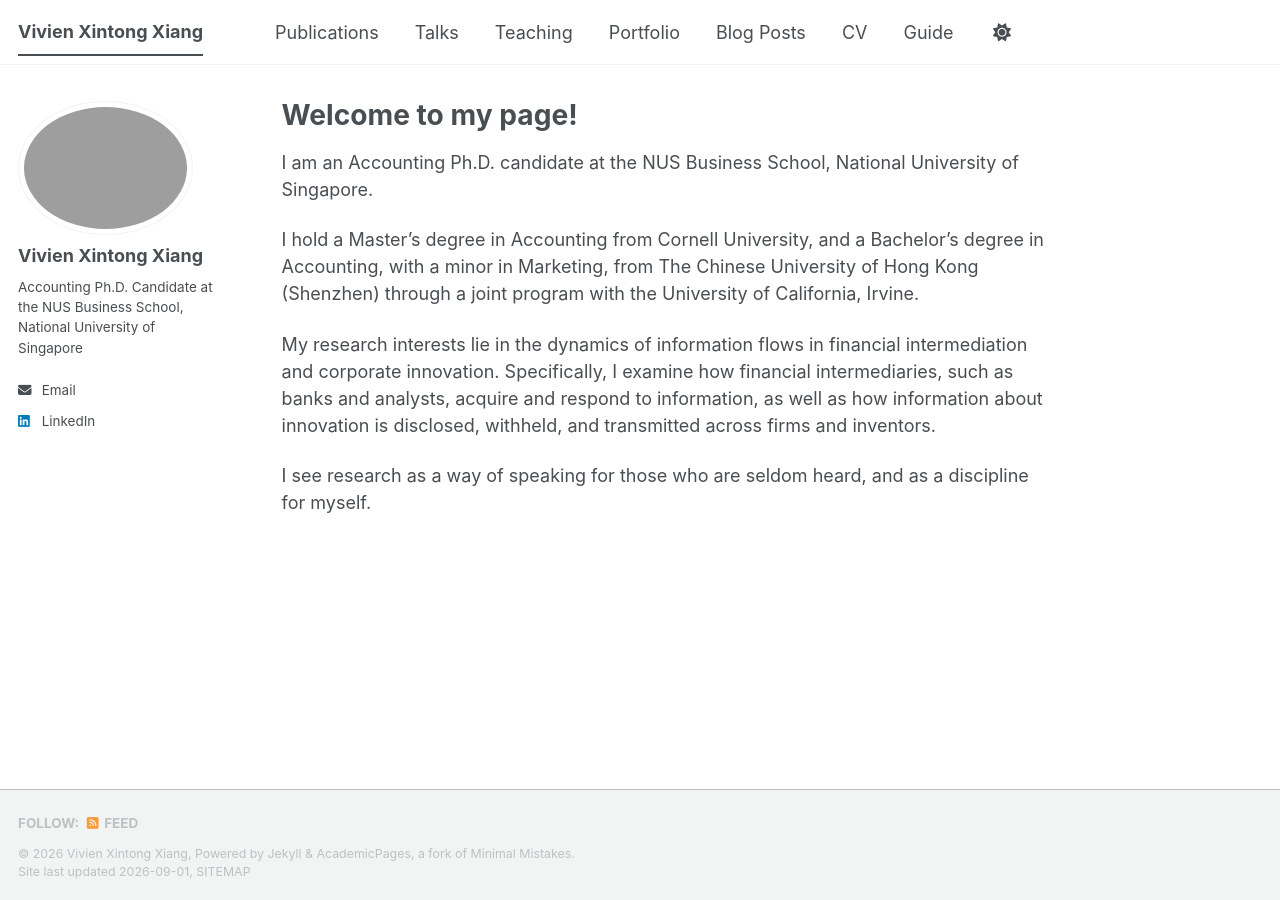
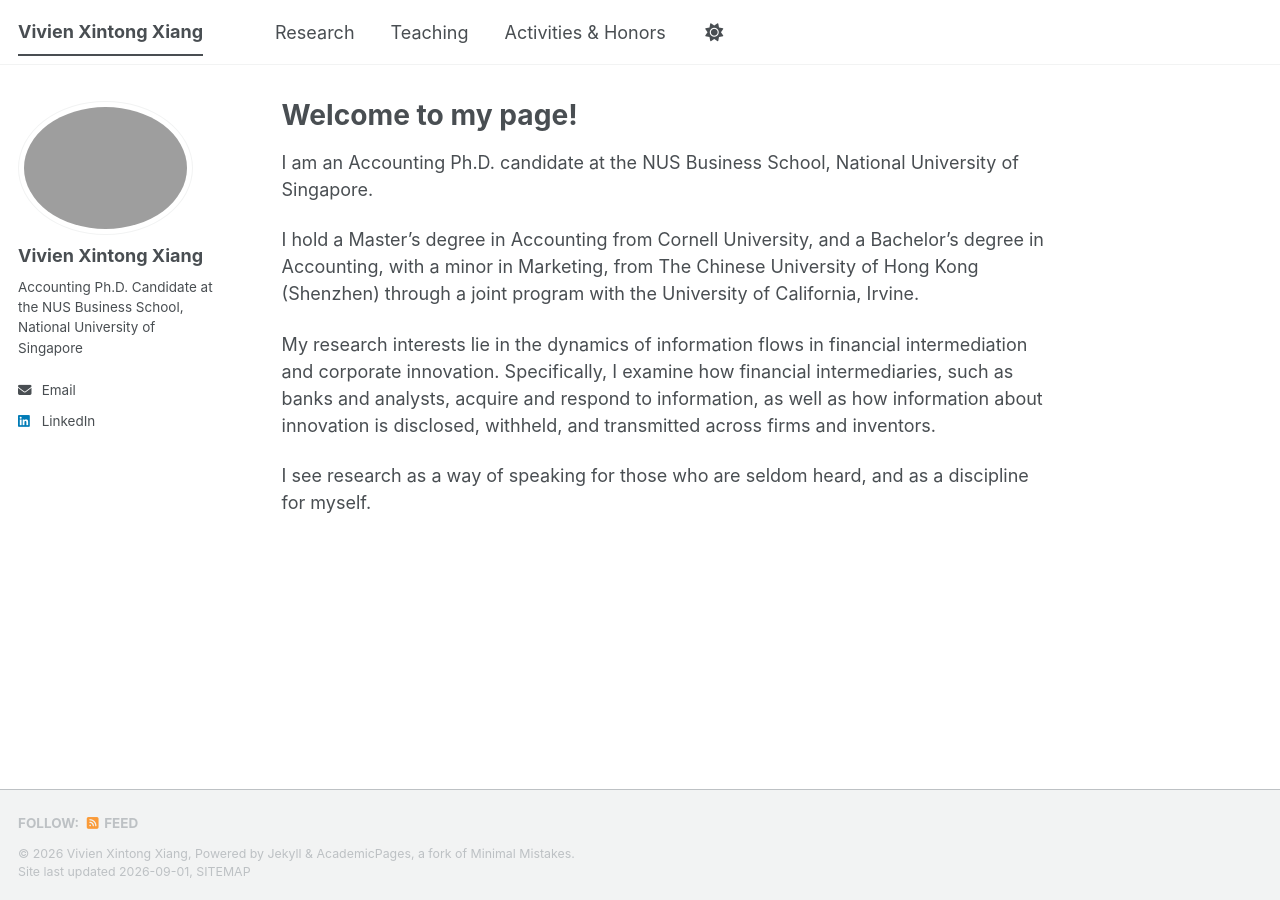
Before and after one commit to vivienxintongxiang/vivienxintongxiang.github.io, a Jekyll site: the page built from _pages/about.md, in a window 1280 px wide. Built offline with Jekyll 4.4.1, drawn with Linux system fonts in a browser that asks for light colours; a style sheet for code colours, icons or effects is not loaded.

Commit message:
Update navigation.yml

```diff
--- a/_data/navigation.yml
+++ b/_data/navigation.yml
@@ -8,26 +8,11 @@
 #      Markdown formatted page while the second is generated using JSON.
 
 main:
-  - title: "Publications"
-    url: /publications/
+- title: "Research"
+  url: /research/
 
-  - title: "Talks"
-    url: /talks/
+- title: "Teaching"
+  url: /teaching/
 
-  - title: "Teaching"
-    url: /teaching/
-
-  - title: "Portfolio"
-    url: /portfolio/
-
-  - title: "Blog Posts"
-    url: /year-archive/
-
-  - title: "CV"
-    url: /cv/
-
-  # - title: "CV"
-  #   url: /cv-json/
-
-  - title: "Guide"
-    url: /markdown/
+- title: "Activities & Honors"
+  url: /activities/
```
